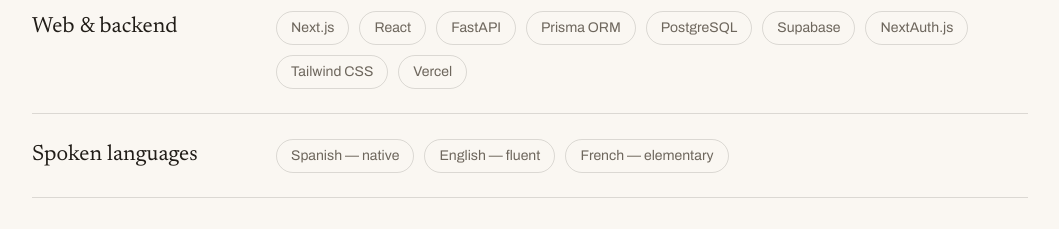
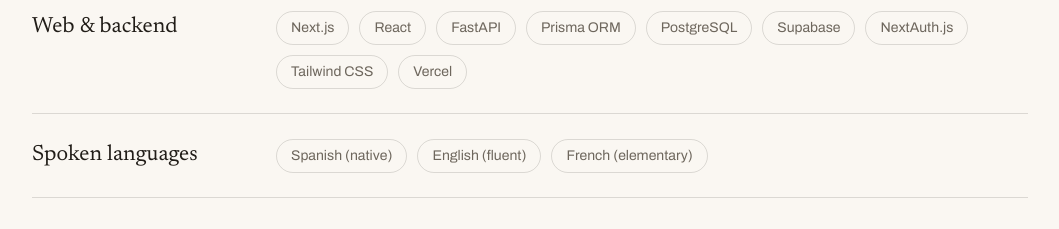
Before and after one commit to Mau567/personal_webpage, a Next.js app: page / in a window 1280 px wide. Shown: the part 2880-3109 px from the top of the page, without its empty margins (110-1169 px from the left). Built offline with nearby package versions, Linux system fonts and the light colour scheme.

Commit message:
Small changes

```diff
--- a/src/app/page.tsx
+++ b/src/app/page.tsx
@@ -179,7 +179,7 @@
   },
   {
     group: "Spoken languages",
-    items: ["Spanish — native", "English — fluent", "French — elementary"],
+    items: ["Spanish (native)", "English (fluent)", "French (elementary)"],
   },
 ];
 
```
